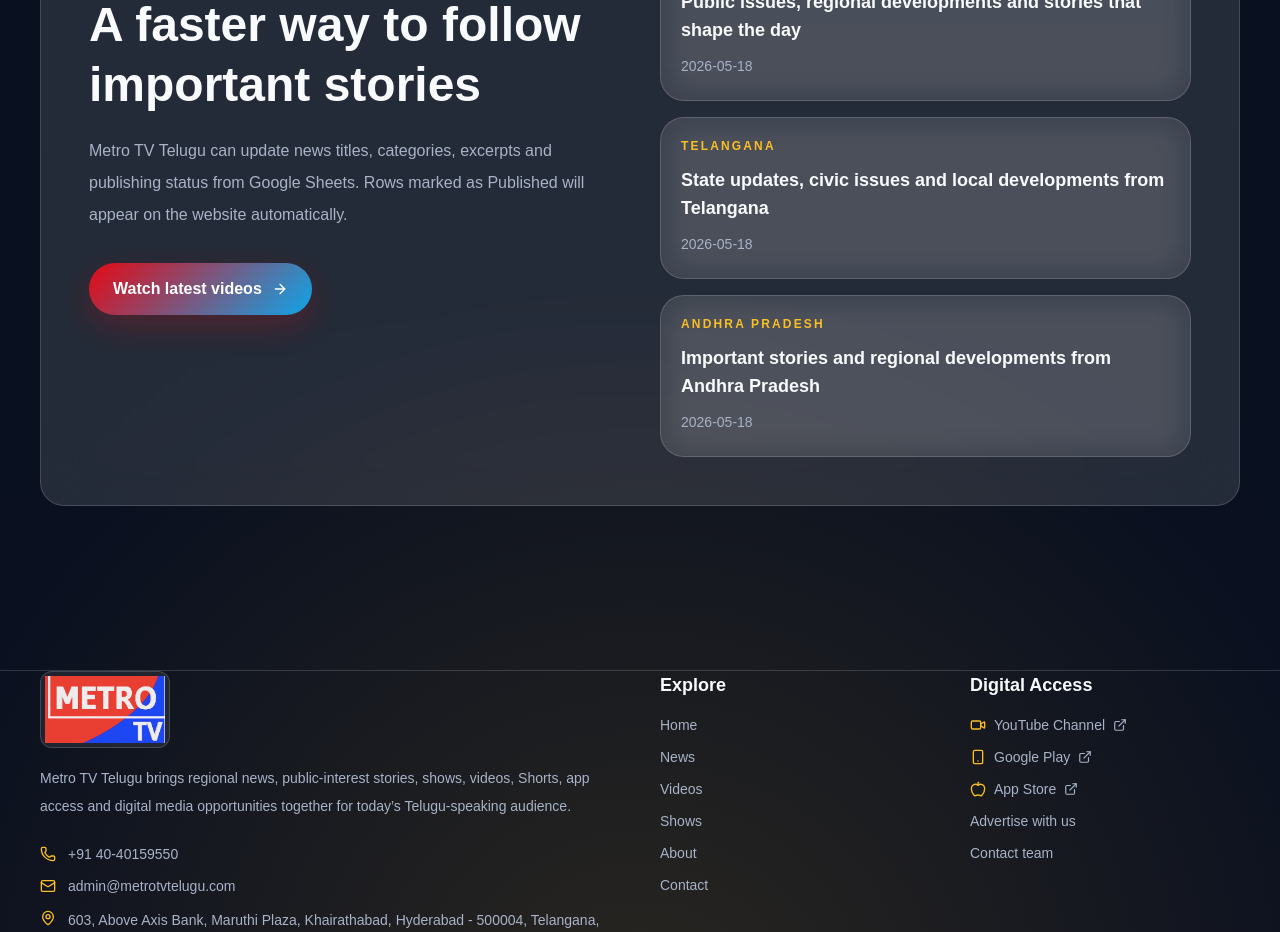
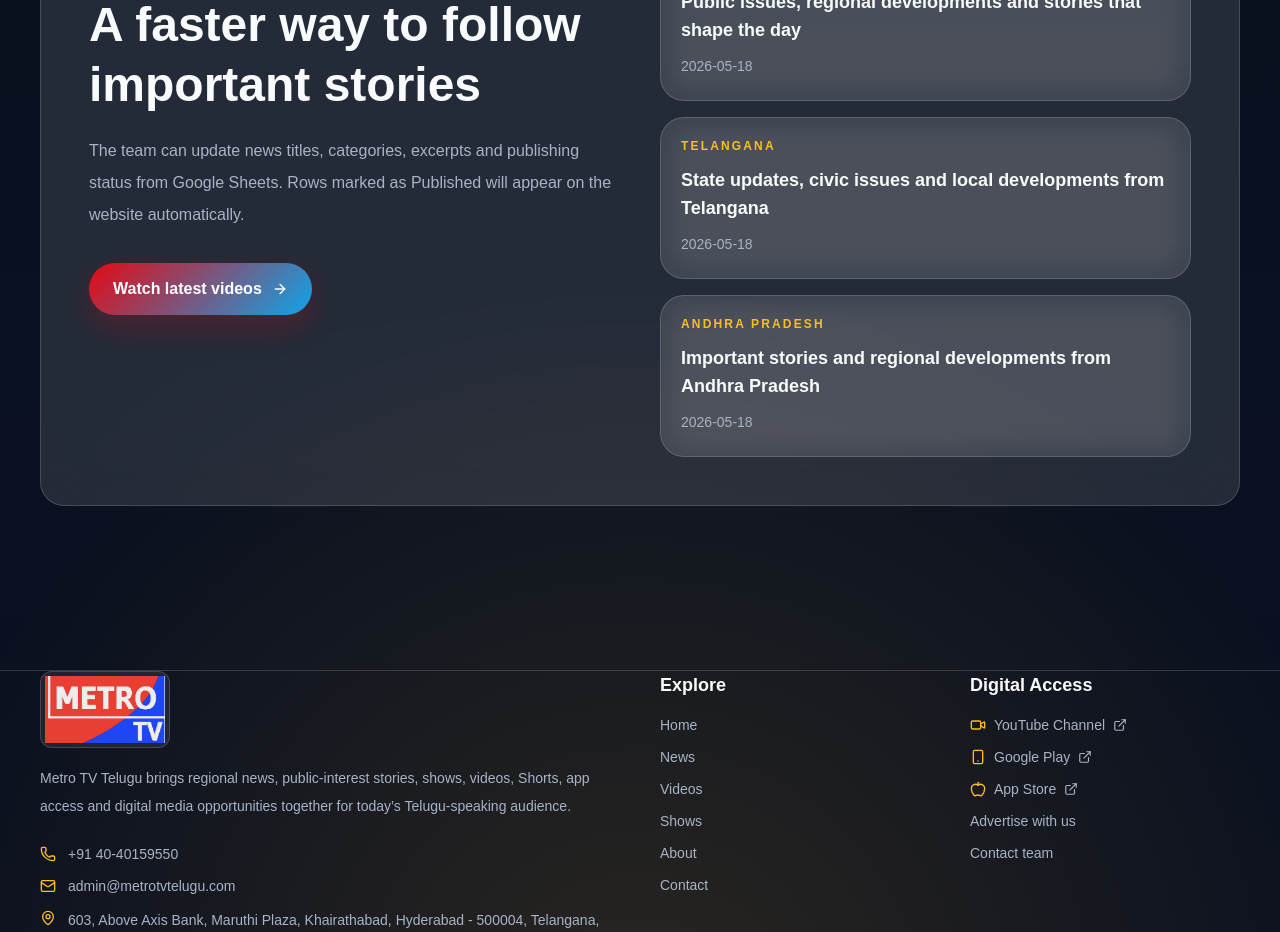
Before and after one commit to shivasricharan/metrotvtelugu, a Next.js app: page /news in a window 1280 px wide. Shown: the part 2320-3252 px from the top of the page. Built offline with nearby package versions, Linux system fonts and the light colour scheme.

Commit message:
Polish news page copy and reduce brand repetition

```diff
--- a/app/news/page.js
+++ b/app/news/page.js
@@ -80,12 +80,12 @@
 
 function normalizeNews(item) {
   return {
-    title: item.title || "Metro TV Telugu News Update",
+    title: item.title || "News Update",
     category: item.category || "News",
     excerpt:
       item.excerpt ||
       item.description ||
-      "Latest update from Metro TV Telugu.",
+      "Latest update from the newsroom.",
     date: item.date || "",
   };
 }
@@ -192,9 +192,9 @@
                   </h2>
 
                   <p className="mt-5 leading-8" style={{ color: "var(--muted)" }}>
-                    Metro TV Telugu can update news titles, categories, excerpts and
-                    publishing status from Google Sheets. Rows marked as Published will
-                    appear on the website automatically.
+                    The team can update news titles, categories, excerpts and publishing
+                    status from Google Sheets. Rows marked as Published will appear on the
+                    website automatically.
                   </p>
 
                   <div className="mt-8">
```
